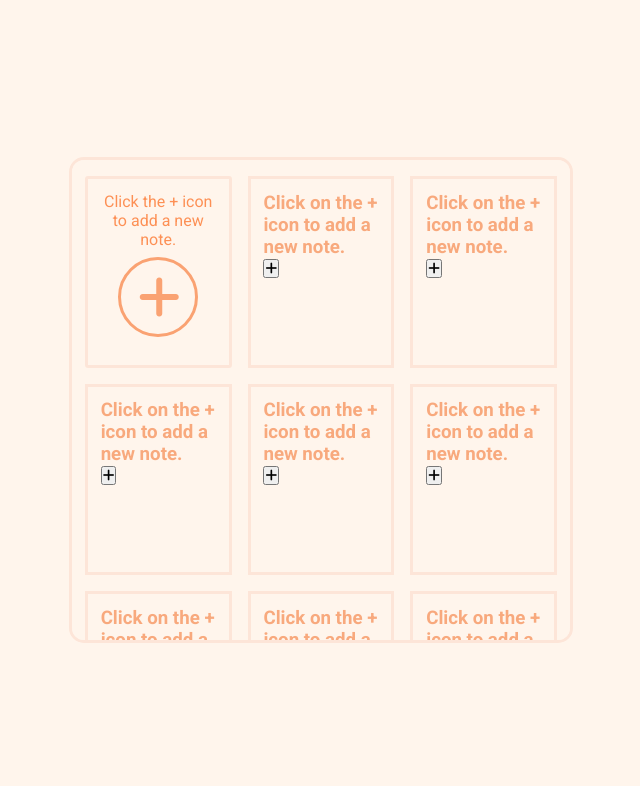
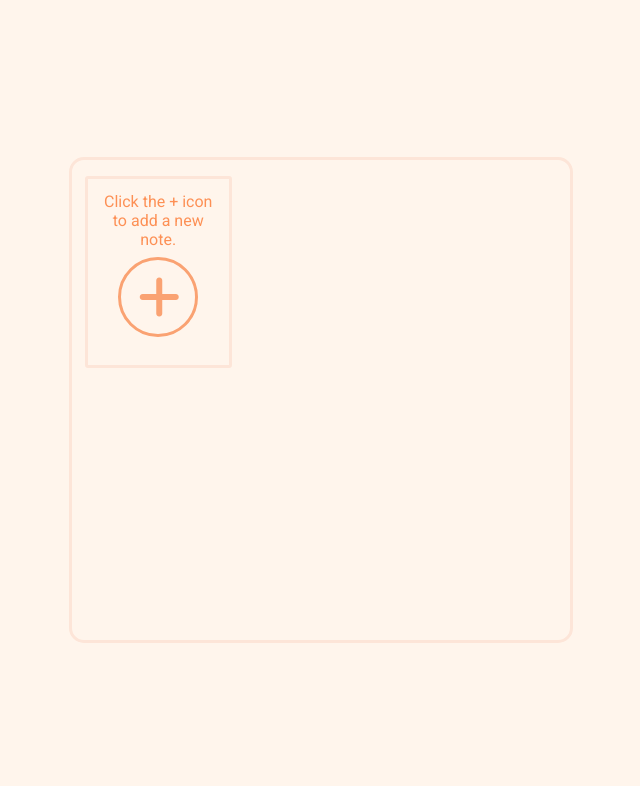
Before and after one commit to Erick-86/note-app, a plain HTML site: page index.html in a window 1280 px wide. Shown: the whole page, without its empty margins (319-959 px from the left). Drawn offline with Linux system fonts and the light colour scheme.

Commit message:
note ol id

```diff
--- a/index.html
+++ b/index.html
@@ -32,106 +32,10 @@
             </div>
           </div>
         </div>
-        <ol class="notes-list-container">
+        <ol class="notes-list-container" id="notes-list-container">
           <li class="add-new-note" id="add-new-note">
             <h3>Click the + icon to add a new note.</h3>
-            <button>
-                <i class="fa-solid fa-plus"></i>
-            </button>
-          </li>
-          <li>
-            <h3>Click on the + icon to add a new note.</h3>
-            <button>
-                <i class="fa-solid fa-plus"></i>
-            </button>
-          </li>
-          <li>
-            <h3>Click on the + icon to add a new note.</h3>
-            <button>
-                <i class="fa-solid fa-plus"></i>
-            </button>
-          </li>
-          <li>
-            <h3>Click on the + icon to add a new note.</h3>
-            <button>
-                <i class="fa-solid fa-plus"></i>
-            </button>
-          </li>
-          <li>
-            <h3>Click on the + icon to add a new note.</h3>
-            <button>
-                <i class="fa-solid fa-plus"></i>
-            </button>
-          </li>
-          <li>
-            <h3>Click on the + icon to add a new note.</h3>
-            <button>
-                <i class="fa-solid fa-plus"></i>
-            </button>
-          </li>
-          <li>
-            <h3>Click on the + icon to add a new note.</h3>
-            <button>
-                <i class="fa-solid fa-plus"></i>
-            </button>
-          </li>
-          <li>
-            <h3>Click on the + icon to add a new note.</h3>
-            <button>
-                <i class="fa-solid fa-plus"></i>
-            </button>
-          </li>
-          <li>
-            <h3>Click on the + icon to add a new note.</h3>
-            <button>
-                <i class="fa-solid fa-plus"></i>
-            </button>
-          </li>
-          <li>
-            <h3>Click on the + icon to add a new note.</h3>
-            <button>
-                <i class="fa-solid fa-plus"></i>
-            </button>
-          </li>
-          <li>
-            <h3>Click on the + icon to add a new note.</h3>
-            <button>
-                <i class="fa-solid fa-plus"></i>
-            </button>
-          </li>
-          <li>
-            <h3>Click on the + icon to add a new note.</h3>
-            <button>
-                <i class="fa-solid fa-plus"></i>
-            </button>
-          </li>
-          <li>
-            <h3>Click on the + icon to add a new note.</h3>
-            <button>
-                <i class="fa-solid fa-plus"></i>
-            </button>
-          </li>
-          <li>
-            <h3>Click on the + icon to add a new note.</h3>
-            <button>
-                <i class="fa-solid fa-plus"></i>
-            </button>
-          </li>
-          <li>
-            <h3>Click on the + icon to add a new note.</h3>
-            <button>
-                <i class="fa-solid fa-plus"></i>
-            </button>
-          </li>
-          <li>
-            <h3>Click on the + icon to add a new note.</h3>
-            <button>
-                <i class="fa-solid fa-plus"></i>
-            </button>
-          </li>
-          <li>
-            <h3>Click on the + icon to add a new note.</h3>
-            <button>
+            <button id="add-note-btn">
                 <i class="fa-solid fa-plus"></i>
             </button>
           </li>
```
